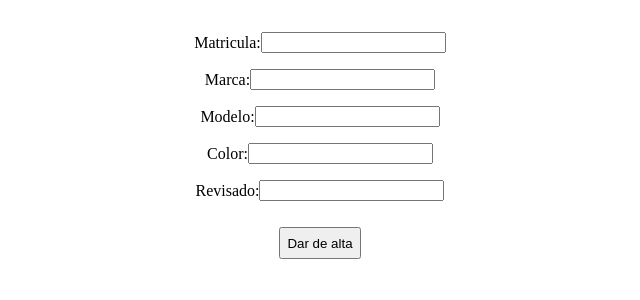
After one commit to Rolob3rto/taller_php, a PHP site: page /altaVehiculos.php in a window 1280 px wide. The commit adds this page. Shown: the top 300 px of the page, without its empty margins (320-960 px from the left). Run offline with PHP 8.4, Linux system fonts and the light colour scheme.

Commit message:
Alta de vehiculos

```diff
--- /dev/null
+++ b/altaVehiculos.php
@@ -0,0 +1,33 @@
+<!DOCTYPE html>
+<html lang="es">
+<head>
+    <meta charset="UTF-8">
+    <meta http-equiv="X-UA-Compatible" content="IE=edge">
+    <meta name="viewport" content="width=device-width, initial-scale=1.0">
+    <title>Alta de vehiculo</title>
+    <style>
+        body, label, button, form{
+            display: flex;
+            align-items: center;
+            justify-content: space-around;
+            padding: 0.5em;
+            flex-direction: column;
+        }
+        label{
+            display: flex;
+            flex-direction: row;
+        }
+    </style>
+</head>
+<body>
+    <form action="altaVehiculoAñadiendo.php" method="post">
+        <label>Matricula: <input name="Matricula" type="text"></label>
+        <label>Marca: <input name="Marca" type="text"></label>
+        <label>Modelo: <input name="Modelo" type="text"></label>
+        <label>Color: <input name="Color" type="text"></label>
+        <label>Revisado: <input name="Revisado" type="text"></label>
+        <br/>
+        <button type="submit">Dar de alta</button>
+    </form>
+</body>
+</html>
--- a/modificarVehiculoAñadiendo.php
+++ b/modificarVehiculoAñadiendo.php
@@ -1,5 +1,5 @@
 <?php
-    //require 'vehiculos.php';
+    require 'vehiculos.php';
     if ($_POST) {
         session_start();
 
--- a/vehiculos.php
+++ b/vehiculos.php
@@ -1,6 +1,6 @@
 <?php
 
-class Vehiculos{
+class Vehiculo{
 
     public $Matricula = null;
     public $Marca = null;
```
Also changed, not shown: altaVehiculoAñadiendo.php (added, +17 -0 lines).
